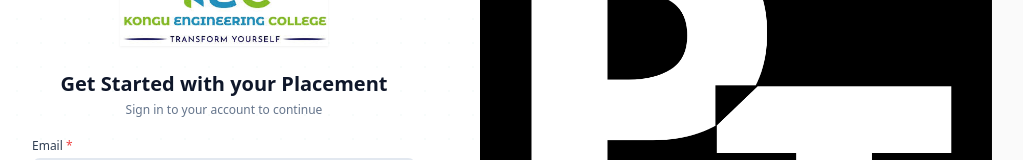
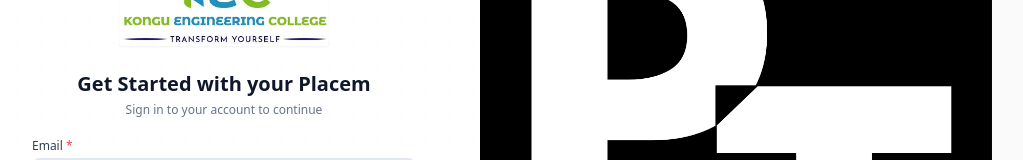
Before and after one commit to Lakshmi-Narayan-21905/pnt-portal, a React (Vite) app: page /login in a window 1280 px wide. Shown: the part 226-386 px from the top of the page, without its empty margins (160-1183 px from the left). Built offline with nearby package versions, Linux system fonts and the light colour scheme; no server answers; the database is empty.

Commit message:
changed login page

```diff
--- a/src/pages/LoginPage.tsx
+++ b/src/pages/LoginPage.tsx
@@ -140,7 +140,7 @@ const LoginPage: React.FC = () => {
                         {/* Header */}
                         <div className="text-center mb-5">
                             <h1 className="text-xl font-bold text-slate-900 mb-1">
-                                {isResetting ? 'Reset Password' : 'Get Started with your Placement'}
+                                {isResetting ? 'Reset Password' : 'Get Started with your Placem'}
                             </h1>
                             <p className="text-slate-500 text-xs">
                                 {isResetting ? 'Enter your email to receive a reset link' : 'Sign in to your account to continue'}
```
